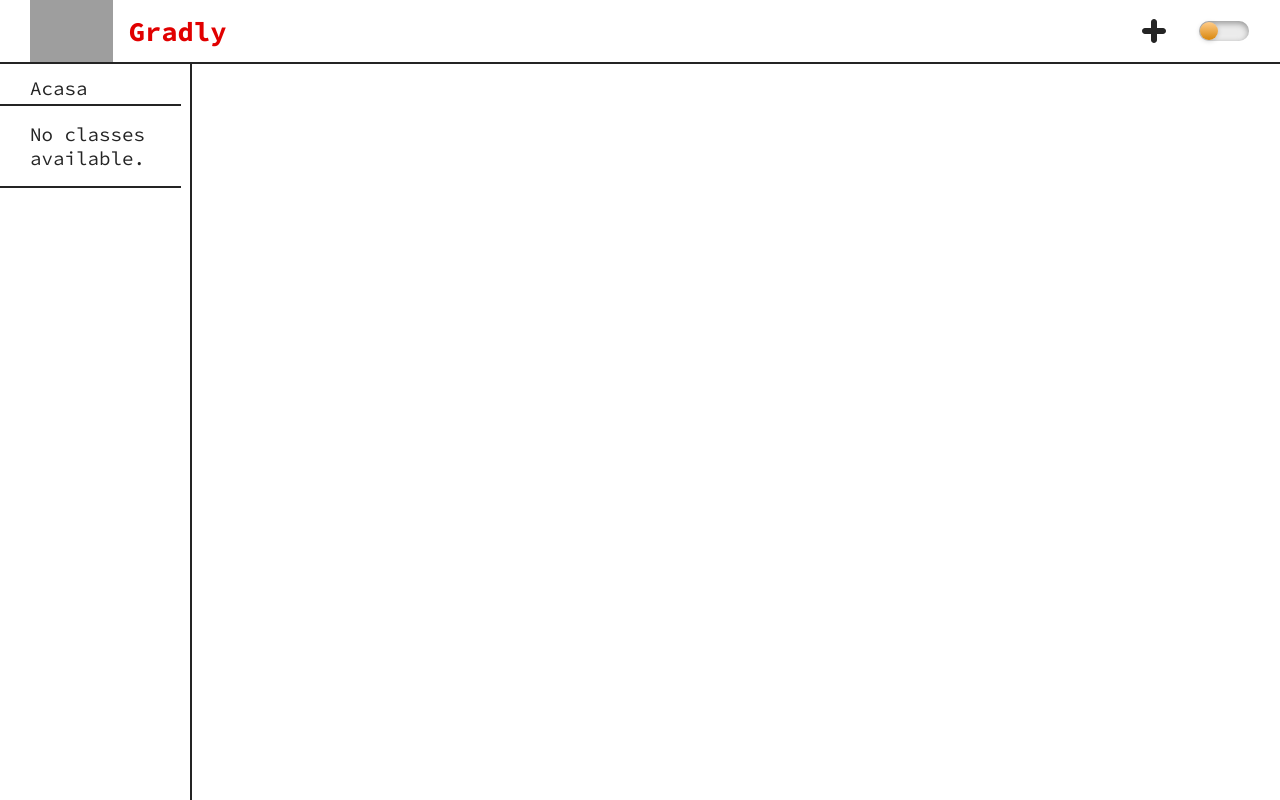
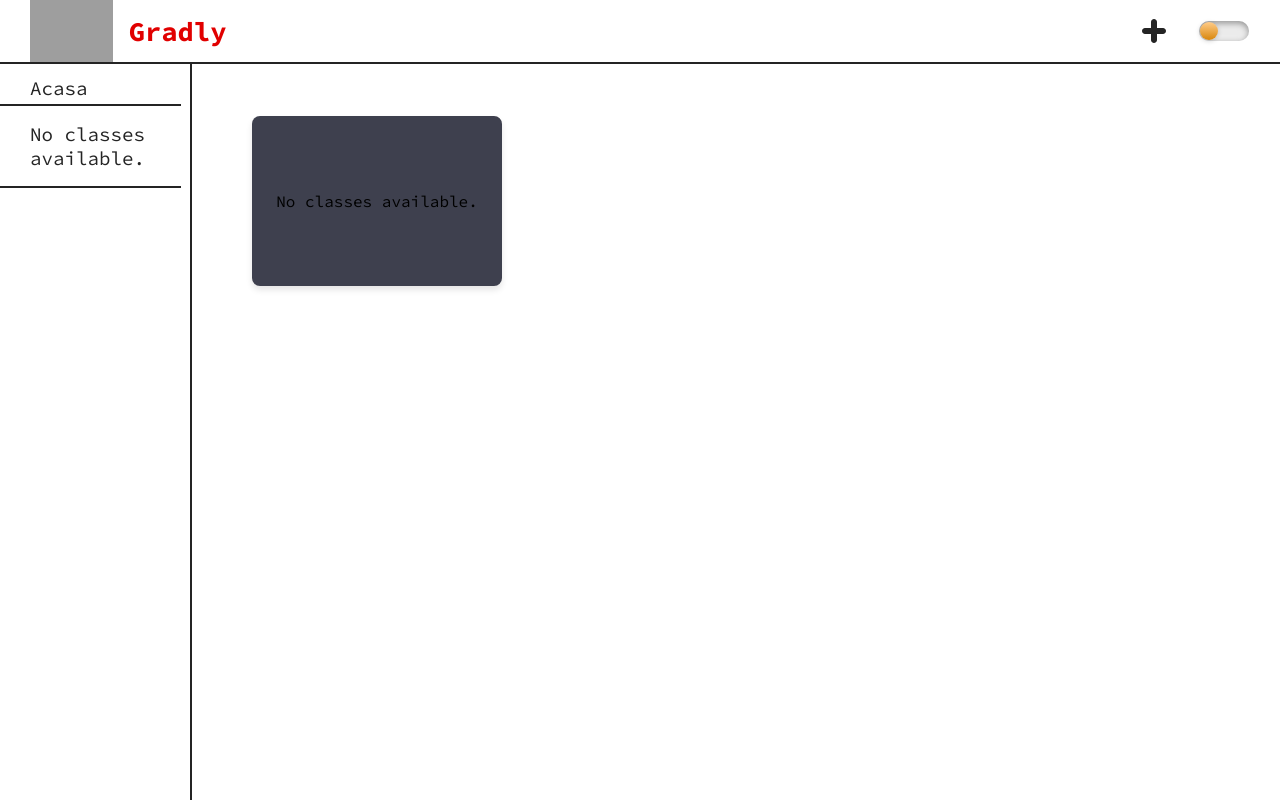
Before and after one commit to r0mb-s/proiectTW, a Django app: page /dashboard/ in a window 1280 px wide. Run offline with Django 5.2, Linux system fonts and the light colour scheme; a user stored in the database is signed in; data comes from the database, SQL or seed files in the repository; both versions use the stored data as it was after the commit; grey boxes are pictures that could not be loaded.

Commit message:
Classes like in classroom

```diff
--- a/dashboard/models.py
+++ b/dashboard/models.py
@@ -5,7 +5,7 @@
     name = models.CharField(max_length=100)
     description = models.TextField(null=True, blank=True)
     created_at = models.DateTimeField(auto_now_add=True)
-    account_mail = models.EmailField(unique=True, null=True)
+    account_mail = models.EmailField(unique=False, null=True)
     def __str__(self):
         return str(self.name)
 
--- /dev/null
+++ b/dashboard/static/dashboard/dashboard.css
@@ -0,0 +1,54 @@
+.content-wrapper {
+    display: flex;
+    flex-wrap: wrap;
+    gap: 20px;
+    padding: 20px;
+    padding-top: 80px;
+    justify-content: start; /* Align content to the left */
+}
+.unordered-list {
+    width:100%;
+    display: flex;
+    flex-wrap: wrap;
+}
+.content-square {
+    width: 250px;
+    height: 170px;
+    margin-top: 20px;
+    margin-bottom: 40px;
+    margin-right: 40px;
+    background-color: #007bff;
+    display: flex;
+    justify-content: center;
+    align-items: center;
+    border-radius: 8px;
+    box-shadow: 0 4px 6px rgba(0, 0, 0, 0.1);
+    transition: background-color 0.3s;
+}
+
+.content-square:hover {
+    background-color: #0056b3;
+}
+
+.square-button {
+    color: white;
+    font-weight: bold;
+    text-decoration: none;
+    text-align: center;
+    padding: 10px;
+    font-size: 14px;
+    word-wrap: break-word;
+    white-space: normal;
+}
+
+/* Responsiveness for smaller screens */
+@media (max-width: 768px) {
+    .content-wrapper {
+        justify-content: space-around;
+    }
+
+    .content-square {
+        width: 100px;
+        height: 100px;
+    }
+}
--- a/dashboard/static/dashboard/menu.css
+++ b/dashboard/static/dashboard/menu.css
@@ -54,9 +54,7 @@
       flex: 1 1 auto;
       position: relative;
       margin-left: 15vw;
-      padding-top: 8vh;
       display: flex;
-      justify-content: center;
       padding-bottom: 8vh;
 }
 
--- a/dashboard/templates/dashboard/dashboard.html
+++ b/dashboard/templates/dashboard/dashboard.html
@@ -8,6 +8,7 @@
     {% load static %}
     <link rel="stylesheet" href="{% static 'dashboard/menu.css' %}">
     <link rel="stylesheet" href="{% static 'dashboard/lightmodebutton.css' %}">
+    <link rel="stylesheet" href="{% static 'dashboard/dashboard.css' %}">
     <script src="{% static 'script/switchlight.js' %}" defer></script>
     <script src="{% static 'script/generalbuttons.js' %}" defer></script>
     <link href="https://fonts.googleapis.com/css2?family=Source+Code+Pro:ital,wght@0,200..900;1,200..900&display=swap" rel="stylesheet">
@@ -48,8 +49,22 @@
         </div>
         <div class="divider"></div>
     </div>
-    <div class="content-wrapper"></div>
 
+    <div class="content-wrapper">
+        <ul class="unordered-list">
+        {% for class in classes %}
+            <div class="content-square">
+                <a href="{% url 'class_detail' class_id=class.id %}" class="square-button">
+                    {{ class.name }}
+                </a>
+            </div>
+        {% empty %}
+            <div class="content-square">
+                <p>No classes available.</p>
+            </div>
+        {% endfor %}
+        </ul>
+    </div>
     <!-- <div class="dashboard">
         <div class="account-section">
             <h2>Account</h2>
@@ -72,5 +87,40 @@
         </div>
     </div> -->
 </body>
+<script>
+    // Function to generate random colors
+    function getRandomColor() {
+        const letters = '0123456789ABCDEF';
+        let color = '#';
+        for (let i = 0; i < 6; i++) {
+            color += letters[Math.floor(Math.random() * 16)];
+        }
+        return color;
+    }
+
+    // Function to calculate the brightness of a color (for contrast)
+    function getColorBrightness(color) {
+        const rgb = parseInt(color.slice(1), 16); // Convert hex to RGB
+        const r = (rgb >> 16) & 0xff;
+        const g = (rgb >>  8) & 0xff;
+        const b = (rgb >>  0) & 0xff;
+        // Using the luminance formula to find brightness
+        return 0.2126 * r + 0.7152 * g + 0.0722 * b;
+    }
+
+    // Apply random colors and adjust text color for contrast
+    document.addEventListener('DOMContentLoaded', function() {
+        const squares = document.querySelectorAll('.content-square');
+        squares.forEach(function(square) {
+            const bgColor = getRandomColor();
+            square.style.backgroundColor = bgColor;
+
+            // Check brightness to decide text color
+            const brightness = getColorBrightness(bgColor);
+            const textColor = brightness < 128 ? 'white' : 'black';
+            square.querySelector('.square-button').style.color = textColor;
+        });
+    });
+</script>
 
 </html>
```
Also changed, not shown: dashboard/migrations/0003_alter_quizclass_account_mail.py (added), db.sqlite3.
